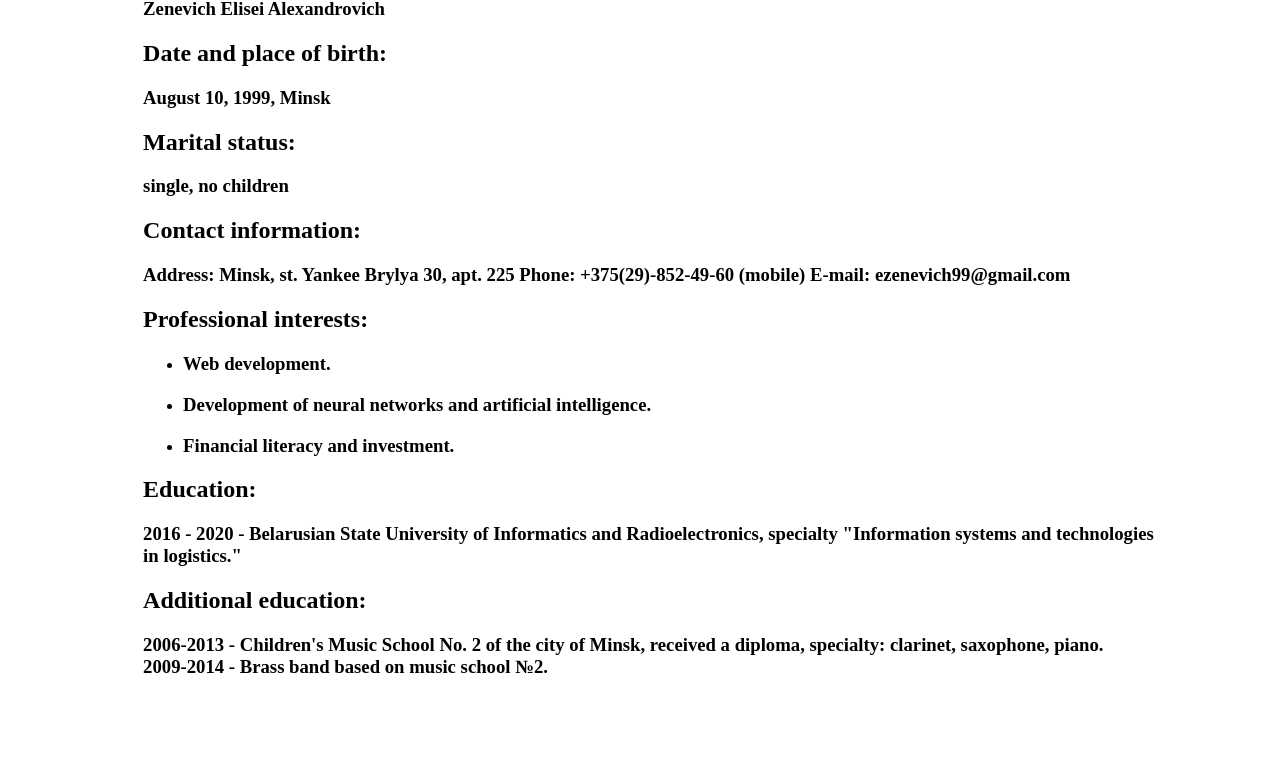
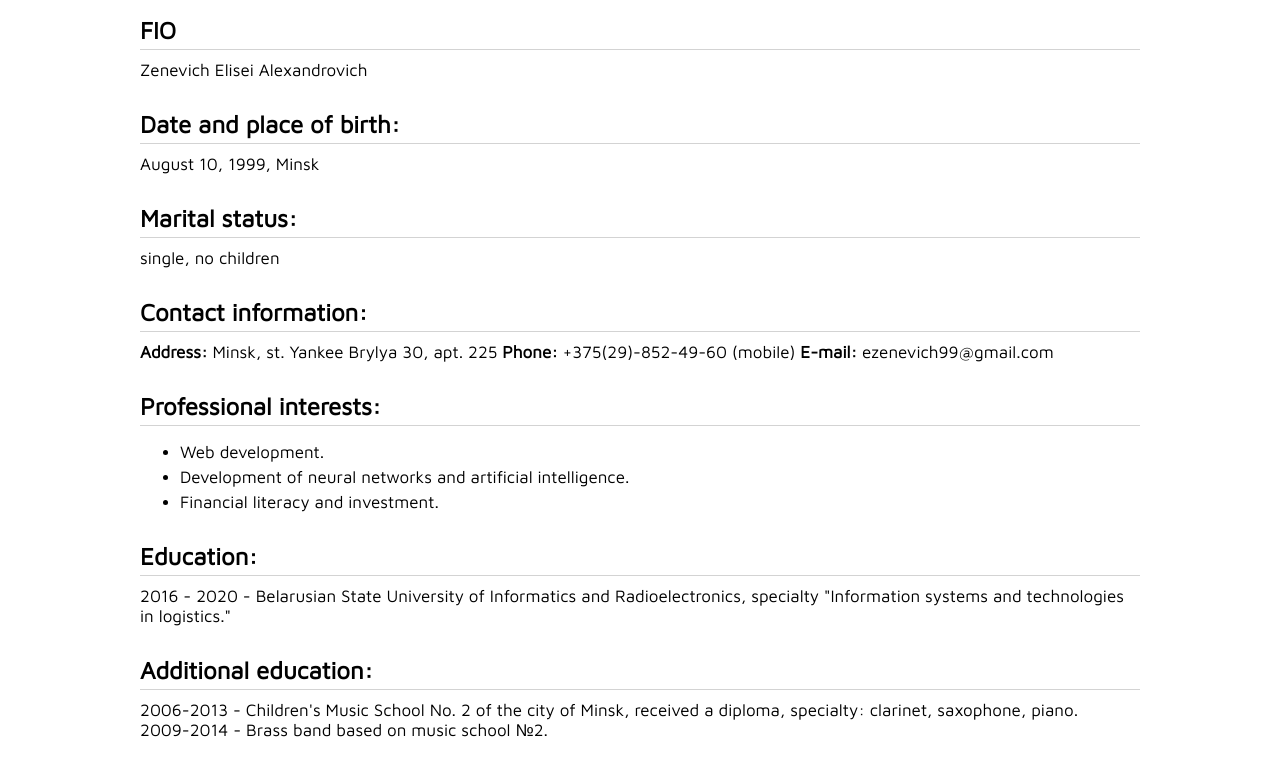
Before and after one commit to ezenevich/rsschool-2019Q1-cv, a plain HTML site: page index.html in a window 1280 px wide. Shown: the part 77-856 px from the top of the page. Before the commit the page ends 800 px from the top, so only its background shows below. Drawn offline with Linux system fonts and the light colour scheme.

Commit message:
style: add main style

```diff
--- a/style.css
+++ b/style.css
@@ -1,11 +1,40 @@
 .container{
   display: grid;
-  grid-template-columns: 1fr 1024px 1fr;
+  grid-template-columns: 1fr 1000px 1fr;
   grid-template-rows: auto;
   grid-template-areas:
           ". head  ."
-          ". photo   ."
           ". content ."
-          ". blank    ."
           ". foot  .";
+
+  font-family: 'Maven Pro', sans-serif;
 }
+
+.head{
+  grid-area: head;
+}
+.content{
+  grid-area: content;
+}
+.foot{
+  grid-area: foot;
+}
+.line{
+  border-bottom: 1px solid lightgray;
+}
+.bott{
+  margin-bottom: 5px;
+}
+h3{
+  font-size: 17px;
+  font-weight: normal;
+  margin-top: 10px;
+  margin-bottom: 30px;
+}
+li > h3{
+  font-weight: normal;
+  margin-bottom: -5px;
+}
+ul{
+  margin-bottom: 35px;
+}
```
